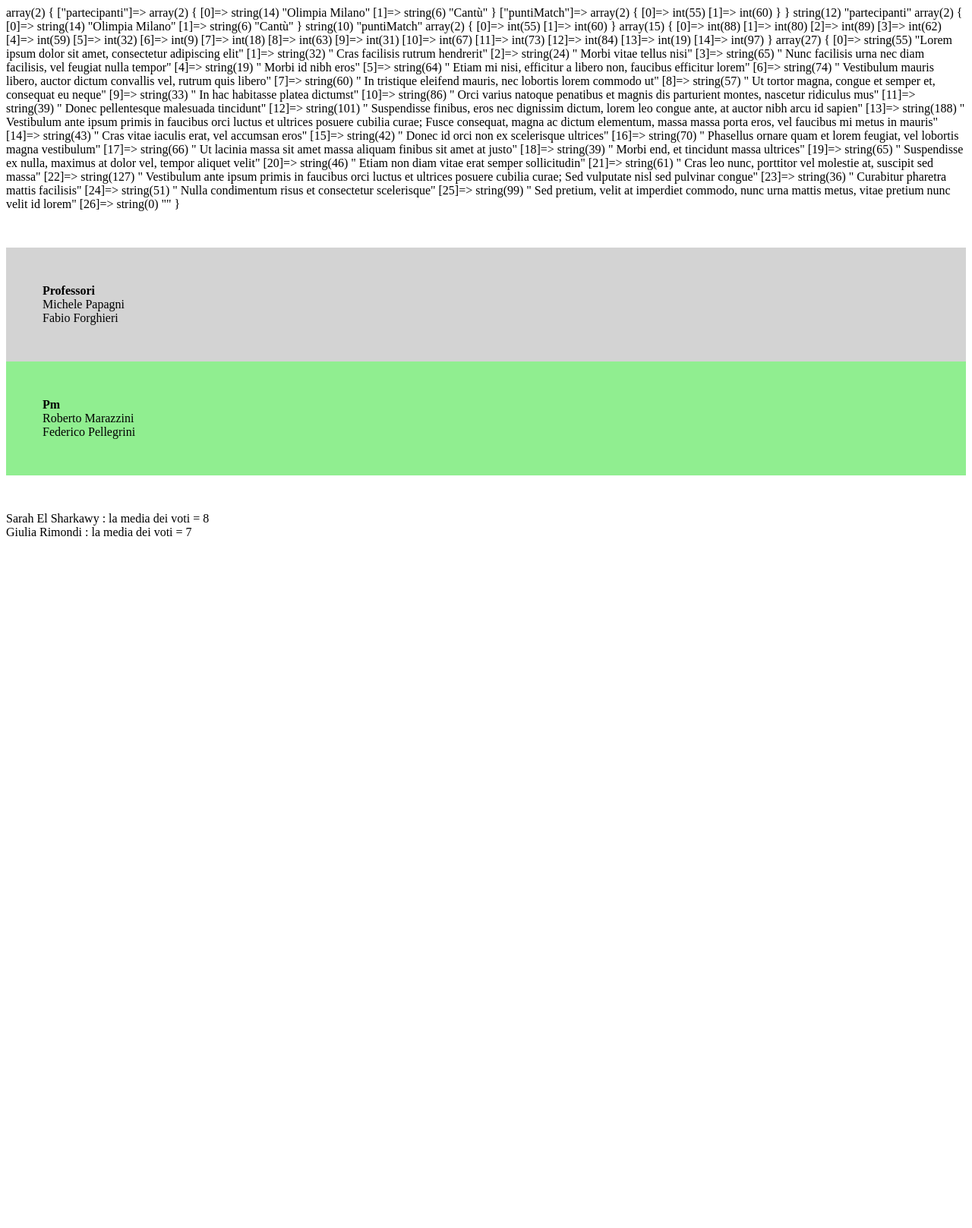
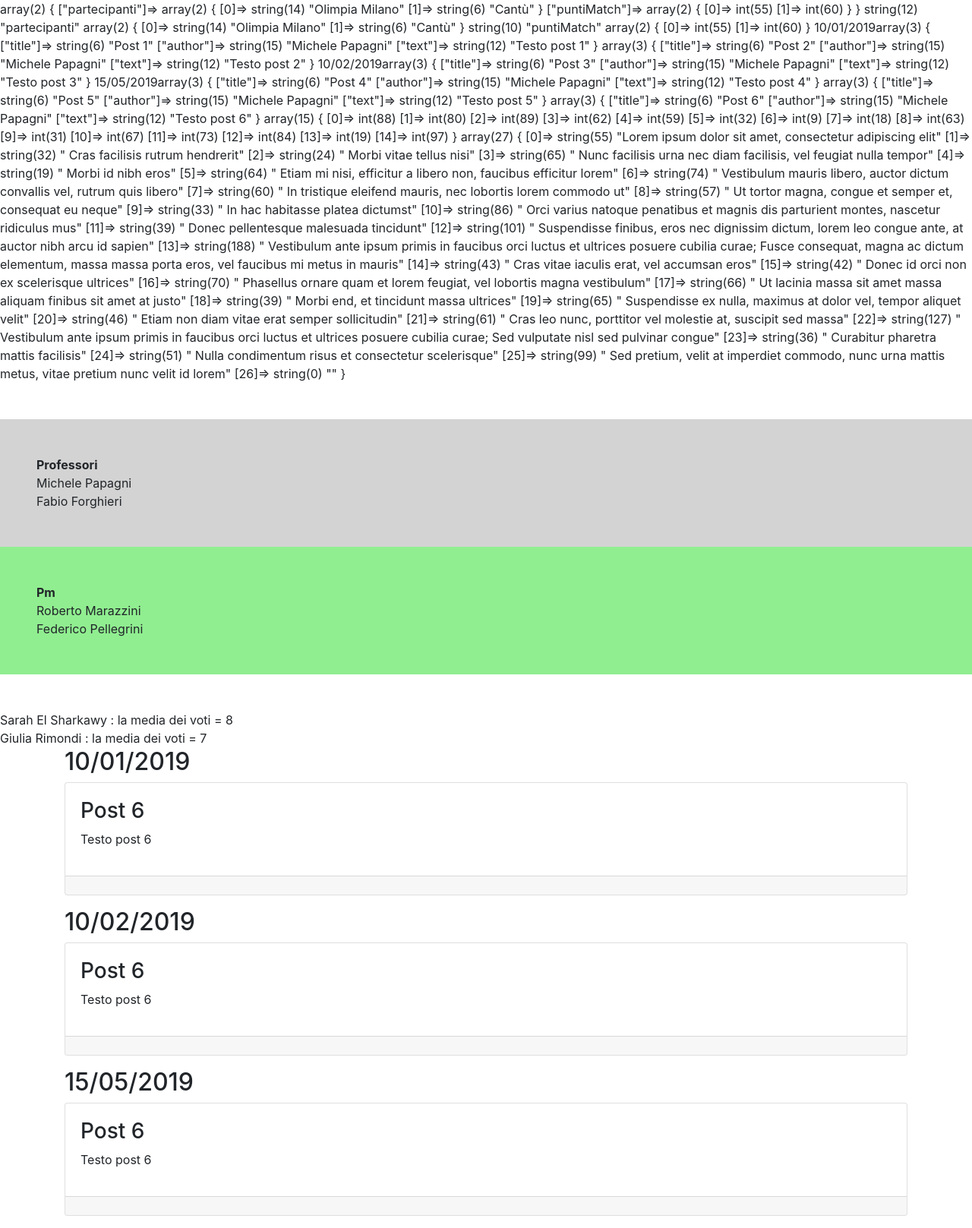
Before and after one commit to sarahelshark/php-snacks-b1, a PHP site: page / in a window 1280 px wide. Shown: the whole page at 76% size. Before the commit the page ends 706 px from the top, so only its background shows below. Run offline with PHP 8.4, Linux system fonts and the light colour scheme; data that the repository does not hold is empty.

Commit message:
feat add SNACK 3

```diff
--- a/index.php
+++ b/index.php
@@ -48,13 +48,61 @@ Creare un array di array. Ogni array figlio avrà come chiave una data in questo
 Qui l’array di esempio: https://www.codepile.net/pile/R2K5d68z
 */
 
+$posts = [
+
+    '10/01/2019' => [
+        [
+            'title' => 'Post 1',
+            'author' => 'Michele Papagni',
+            'text' => 'Testo post 1'
+        ],
+        [
+            'title' => 'Post 2',
+            'author' => 'Michele Papagni',
+            'text' => 'Testo post 2'
+        ],
+    ],
+    '10/02/2019' => [
+        [
+            'title' => 'Post 3',
+            'author' => 'Michele Papagni',
+            'text' => 'Testo post 3'
+        ]
+    ],
+    '15/05/2019' => [
+        [
+            'title' => 'Post 4',
+            'author' => 'Michele Papagni',
+            'text' => 'Testo post 4'
+        ],
+        [
+            'title' => 'Post 5',
+            'author' => 'Michele Papagni',
+            'text' => 'Testo post 5'
+        ],
+        [
+            'title' => 'Post 6',
+            'author' => 'Michele Papagni',
+            'text' => 'Testo post 6'
+        ]
+    ],
+];
+
+foreach ($posts as $date => $post_list) {
+    echo $date;
+
+    foreach ($post_list as $post) {
+        var_dump($post);
+    };
+};
+
 /* Snack 4
 Creare un array con 15 numeri casuali, tenendo conto che l’array non dovrà contenere lo stesso numero più di una volta
  */
 
 $numbers = [];
 
-for($i=0; $i < 15 ; $i++) {
+for ($i = 0; $i < 15; $i++) {
     $newNumer = rand(1, 100);
     if (in_array($newNumer, $numbers) === false) {
         array_push($numbers, $newNumer);
@@ -73,11 +121,6 @@ $paragraph = explode(".", $long_text);
 
 var_dump($paragraph);
 
-
-?>
-
-
-<?php
 
 
 
@@ -107,18 +150,18 @@ $boolean_members = [
     ]
 ];
 
-foreach($boolean_members as $key => $member) {
-  if($key === 'teachers') {
+foreach ($boolean_members as $key => $member) {
+    if ($key === 'teachers') {
         echo '<div style="background:lightgray; padding: 3rem; margin: 3rem 0 0 0;">';
         echo '<strong>Professori</strong>';
-    foreach($boolean_members['teachers'] as $teacher) {
+        foreach ($boolean_members['teachers'] as $teacher) {
             echo '<div>' . $teacher['name'] . ' ' . $teacher['lastname'] . '</div>';
         };
         echo '</div>';
     } else {
         echo '<div style="background:lightgreen; padding: 3rem; margin: 0 0 3rem 0">';
         echo '<strong>Pm</strong>';
-    foreach($boolean_members['pm'] as $pm) {
+        foreach ($boolean_members['pm'] as $pm) {
             echo '<div>' . $pm['name'] . ' ' . $pm['lastname'] . '</div>';
         };
         echo '</div>';
@@ -142,15 +185,57 @@ $classe = [
     ]
 ];
 
-function calcolaMedia($numbs) {
+function calcolaMedia($numbs)
+{
     $qt = count($numbs);
     $res = 0;
     foreach ($numbs as $n) {
         $res += $n;
     }
-  return $res/$qt;
+    return $res / $qt;
 }
 
-foreach($classe as $alunno) {
-  echo $alunno['nome'] . ' ' . $alunno['cognome'] . ' ' . ': la media dei voti = ' . ' '.calcolaMedia($alunno['voti']) . '<br>';
+foreach ($classe as $alunno) {
+    echo $alunno['nome'] . ' ' . $alunno['cognome'] . ' ' . ': la media dei voti = ' . ' ' . calcolaMedia($alunno['voti']) . '<br>';
 }
+
+?>
+<!--snack3-->
+<!DOCTYPE html>
+<html lang="en">
+
+<head>
+    <meta charset="UTF-8">
+    <meta name="viewport" content="width=device-width, initial-scale=1.0">
+    <link rel="stylesheet" href="https://cdn.jsdelivr.net/npm/bootstrap@4.4.1/dist/css/bootstrap.min.css" integrity="sha384-Vkoo8x4CGsO3+Hhxv8T/Q5PaXtkKtu6ug5TOeNV6gBiFeWPGFN9MuhOf23Q9Ifjh" crossorigin="anonymous">
+
+    <title>Document</title>
+</head>
+
+<body>
+
+    <section>
+
+        <div class="container">
+            <!--posts here-->
+
+            <?php foreach ($posts as $date => $post_list) : ?>
+
+                <h2><?php echo $date; ?></h2>
+                <div class="card mb-3">
+                    <div class="card-body">
+                        <h3><?php echo $post['title'] ?></h3>
+                        <p><?php echo $post['text'] ?></p>
+                    </div>
+                    <div class="card-footer">
+                         <?php $post['author']?>
+                    </div>
+                </div>
+            <?php endforeach; ?>
+
+        </div>
+
+    </section>
+</body>
+
+</html>
```
Lines whose indentation alone changed are shown as unchanged.
